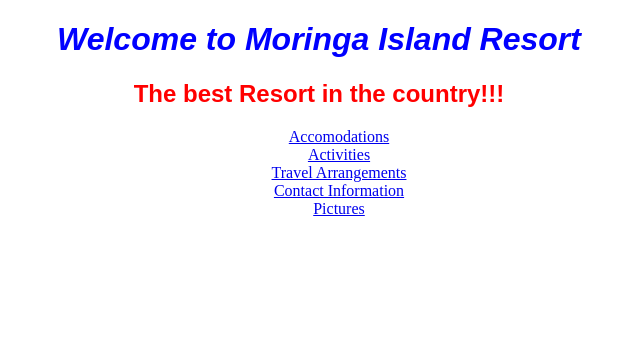
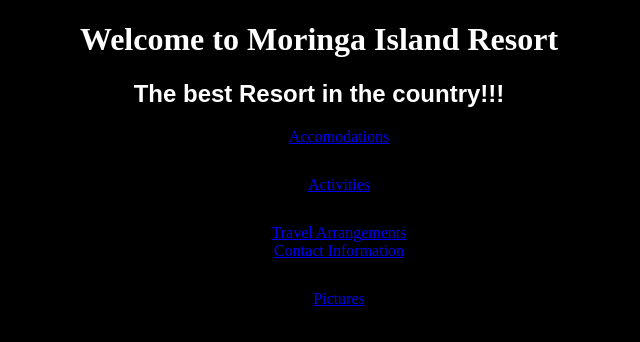
Before and after one commit to MugachaGichamba/island-resort, a plain HTML site: page index.html in a window 1280 px wide. Shown: the whole page, without its empty margins (321-961 px from the left). Drawn offline with Linux system fonts and the light colour scheme.

Commit message:
add styles to h1, h2, and body to cool)theme

```diff
--- a/css/styles.css
+++ b/css/styles.css
@@ -1,17 +1,22 @@
 h1 {
-  font-style: oblique;
-  font-family: fantasy;
-  color: blue;
+  font-weight: bold;
+  font-family: Island;
+  color: white;
   text-align: center;
 }
 h2 {
   font-family: sans-serif;
-  color: red;
+  color: white;
 }
 
 body {
   text-align: center;
+  background-color: black;
 }
 ul{
   list-style-type: none;
 }
+
+li {
+  margin-bottom: 30px;
+}
```
